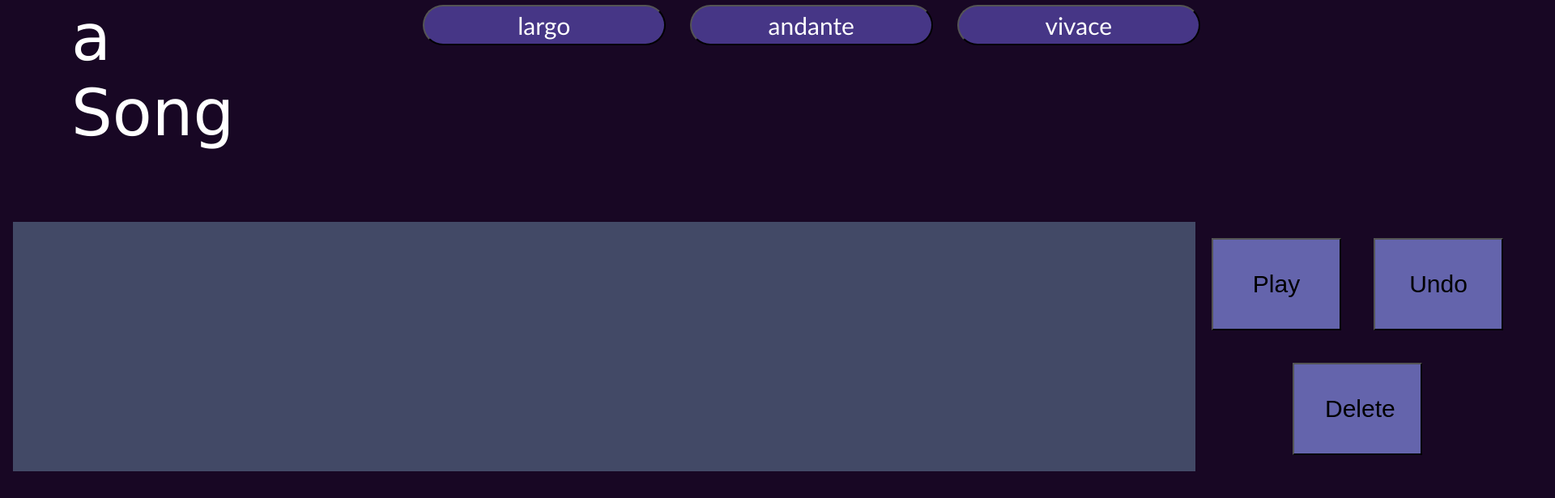
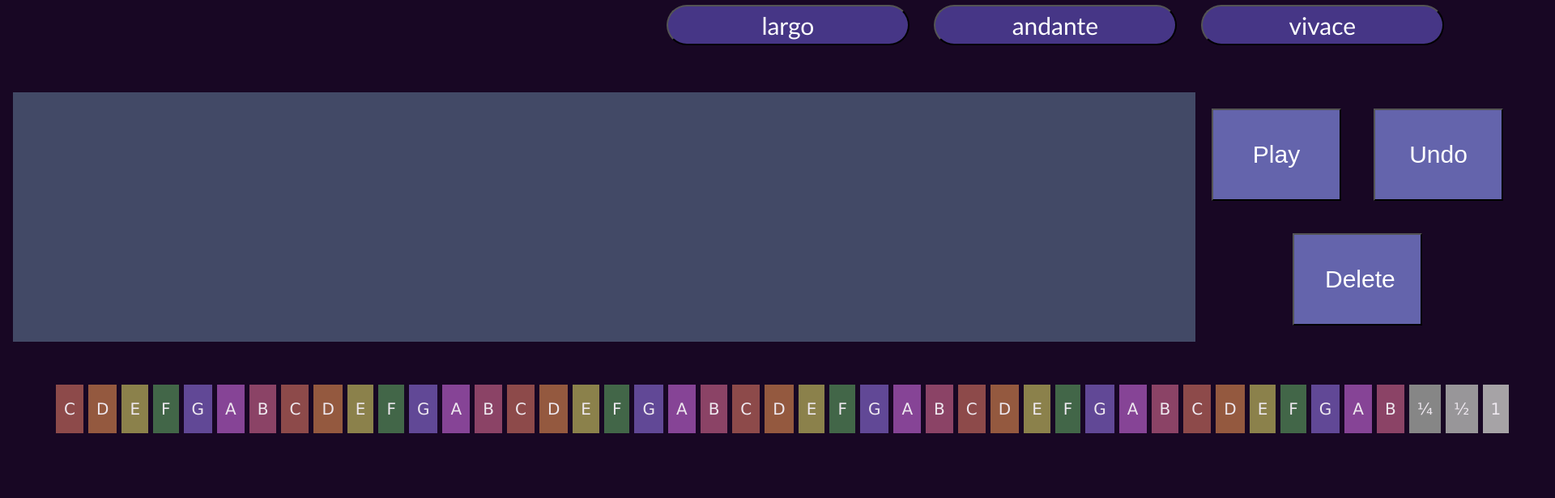
Before and after one commit to staten-island-tech/vue-reactivity-DariaG16, a Vue app in the folder vue-project/: page / in a window 1280 px wide. Shown: the part 181-796 px from the top of the page at 81% size, 1920 px wide, since content can reach past the window. Built offline with nearby package versions, Linux system fonts and the light colour scheme.

Commit message:
IM DONE I PROMISE

```diff
--- a/vue-project/src/App.vue
+++ b/vue-project/src/App.vue
@@ -62,64 +62,274 @@
       myAudio: [],
       sequence: [],
       notesArr: [
-        { note: "C", color: `#8D4A4A`, bacCo: `#3B2F51`, sound: `./C2.mp3` },
-        { note: "D", color: `#94593F`, bacCo: `#3B2F51`, sound: `./D2.mp3` },
-        { note: "E", color: `#8B814B`, bacCo: `#3B2F51`, sound: `./E2.mp3` },
-        { note: "F", color: `#426648`, bacCo: `#3B2F51`, sound: `./F2.mp3` },
-        { note: "G", color: `#614896`, bacCo: `#3B2F51`, sound: `./G2.mp3` },
-        { note: "A", color: `#864496`, bacCo: `#3B2F51`, sound: `./A2.mp3` },
-        { note: "B", color: `#8B4366`, bacCo: `#3B2F51`, sound: `./B2.mp3` },
-        { note: "C", color: `#8D4A4A`, bacCo: `#3B2F51`, sound: `./C3.mp3` },
-        { note: "D", color: `#94593F`, bacCo: `#3B2F51`, sound: `./D3.mp3` },
-        { note: "E", color: `#8B814B`, bacCo: `#3B2F51`, sound: `./E3.mp3` },
-        { note: "F", color: `#426648`, bacCo: `#3B2F51`, sound: `./F3.mp3` },
-        { note: "G", color: `#614896`, bacCo: `#3B2F51`, sound: `./G3.mp3` },
-        { note: "A", color: `#864496`, bacCo: `#3B2F51`, sound: `./A3.mp3` },
-        { note: "B", color: `#8B4366`, bacCo: `#3B2F51`, sound: `./B3.mp3` },
-        { note: "C", color: `#8D4A4A`, bacCo: `#3B2F51`, sound: `./C4.mp3` },
-        { note: "D", color: `#94593F`, bacCo: `#3B2F51`, sound: `./D4.mp3` },
-        { note: "E", color: `#8B814B`, bacCo: `#3B2F51`, sound: `./E4.mp3` },
-        { note: "F", color: `#426648`, bacCo: `#3B2F51`, sound: `./F4.mp3` },
-        { note: "G", color: `#614896`, bacCo: `#3B2F51`, sound: `./G4.mp3` },
-        { note: "A", color: `#864496`, bacCo: `#3B2F51`, sound: `./A4.mp3` },
-        { note: "B", color: `#8B4366`, bacCo: `#3B2F51`, sound: `./B4.mp3` },
-        { note: "C", color: `#8D4A4A`, bacCo: `#3B2F51`, sound: `./C5.mp3` },
-        { note: "D", color: `#94593F`, bacCo: `#3B2F51`, sound: `./D5.mp3` },
-        { note: "E", color: `#8B814B`, bacCo: `#3B2F51`, sound: `./E5.mp3` },
-        { note: "F", color: `#426648`, bacCo: `#3B2F51`, sound: `./F5.mp3` },
-        { note: "G", color: `#614896`, bacCo: `#3B2F51`, sound: `./G5.mp3` },
-        { note: "A", color: `#864496`, bacCo: `#3B2F51`, sound: `./A5.mp3` },
-        { note: "B", color: `#8B4366`, bacCo: `#3B2F51`, sound: `./B5.mp3` },
-        { note: "C", color: `#8D4A4A`, bacCo: `#3B2F51`, sound: `./C6.mp3` },
-        { note: "D", color: `#94593F`, bacCo: `#3B2F51`, sound: `./D6.mp3` },
-        { note: "E", color: `#8B814B`, bacCo: `#3B2F51`, sound: `./E6.mp3` },
-        { note: "F", color: `#426648`, bacCo: `#3B2F51`, sound: `./F6.mp3` },
-        { note: "G", color: `#614896`, bacCo: `#3B2F51`, sound: `./G6.mp3` },
-        { note: "A", color: `#864496`, bacCo: `#3B2F51`, sound: `./A6.mp3` },
-        { note: "B", color: `#8B4366`, bacCo: `#3B2F51`, sound: `./B6.mp3` },
-        { note: "C", color: `#8D4A4A`, bacCo: `#3B2F51`, sound: `./C7.mp3` },
-        { note: "D", color: `#94593F`, bacCo: `#3B2F51`, sound: `./D7.mp3` },
-        { note: "E", color: `#8B814B`, bacCo: `#3B2F51`, sound: `./E7.mp3` },
-        { note: "F", color: `#426648`, bacCo: `#3B2F51`, sound: `./F7.mp3` },
-        { note: "G", color: `#614896`, bacCo: `#3B2F51`, sound: `./G7.mp3` },
-        { note: "A", color: `#864496`, bacCo: `#3B2F51`, sound: `./A7.mp3` },
-        { note: "B", color: `#8B4366`, bacCo: `#3B2F51`, sound: `./B7.mp3` },
+        {
+          note: "C",
+          color: `#8D4A4A`,
+          bacCo: `#424966`,
+          sound: `./C2.mp3`,
+        },
+        {
+          note: "D",
+          color: `#94593F`,
+          bacCo: `#424966`,
+          sound: `./D2.mp3`,
+        },
+        {
+          note: "E",
+          color: `#8B814B`,
+          bacCo: `#424966`,
+          sound: `./E2.mp3`,
+        },
+        {
+          note: "F",
+          color: `#426648`,
+          bacCo: `#424966`,
+          sound: `./F2.mp3`,
+        },
+        {
+          note: "G",
+          color: `#614896`,
+          bacCo: `#424966`,
+          sound: `./G2.mp3`,
+        },
+        {
+          note: "A",
+          color: `#864496`,
+          bacCo: `#424966`,
+          sound: `./A2.mp3`,
+        },
+        {
+          note: "B",
+          color: `#8B4366`,
+          bacCo: `#424966`,
+          sound: `./B2.mp3`,
+        },
+        {
+          note: "C",
+          color: `#8D4A4A`,
+          bacCo: `#424966`,
+          sound: `./C3.mp3`,
+        },
+        {
+          note: "D",
+          color: `#94593F`,
+          bacCo: `#424966`,
+          sound: `./D3.mp3`,
+        },
+        {
+          note: "E",
+          color: `#8B814B`,
+          bacCo: `#424966`,
+          sound: `./E3.mp3`,
+        },
+        {
+          note: "F",
+          color: `#426648`,
+          bacCo: `#424966`,
+          sound: `./F3.mp3`,
+        },
+        {
+          note: "G",
+          color: `#614896`,
+          bacCo: `#424966`,
+          sound: `./G3.mp3`,
+        },
+        {
+          note: "A",
+          color: `#864496`,
+          bacCo: `#424966`,
+          sound: `./A3.mp3`,
+        },
+        {
+          note: "B",
+          color: `#8B4366`,
+          bacCo: `#424966`,
+          sound: `./B3.mp3`,
+        },
+        {
+          note: "C",
+          color: `#8D4A4A`,
+          bacCo: `#424966`,
+          sound: `./C4.mp3`,
+        },
+        {
+          note: "D",
+          color: `#94593F`,
+          bacCo: `#424966`,
+          sound: `./D4.mp3`,
+        },
+        {
+          note: "E",
+          color: `#8B814B`,
+          bacCo: `#424966`,
+          sound: `./E4.mp3`,
+        },
+        {
+          note: "F",
+          color: `#426648`,
+          bacCo: `#424966`,
+          sound: `./F4.mp3`,
+        },
+        {
+          note: "G",
+          color: `#614896`,
+          bacCo: `#424966`,
+          sound: `./G4.mp3`,
+        },
+        {
+          note: "A",
+          color: `#864496`,
+          bacCo: `#424966`,
+          sound: `./A4.mp3`,
+        },
+        {
+          note: "B",
+          color: `#8B4366`,
+          bacCo: `#424966`,
+          sound: `./B4.mp3`,
+        },
+        {
+          note: "C",
+          color: `#8D4A4A`,
+          bacCo: `#424966`,
+          sound: `./C5.mp3`,
+        },
+        {
+          note: "D",
+          color: `#94593F`,
+          bacCo: `#424966`,
+          sound: `./D5.mp3`,
+        },
+        {
+          note: "E",
+          color: `#8B814B`,
+          bacCo: `#424966`,
+          sound: `./E5.mp3`,
+        },
+        {
+          note: "F",
+          color: `#426648`,
+          bacCo: `#424966`,
+          sound: `./F5.mp3`,
+        },
+        {
+          note: "G",
+          color: `#614896`,
+          bacCo: `#424966`,
+          sound: `./G5.mp3`,
+        },
+        {
+          note: "A",
+          color: `#864496`,
+          bacCo: `#424966`,
+          sound: `./A5.mp3`,
+        },
+        {
+          note: "B",
+          color: `#8B4366`,
+          bacCo: `#424966`,
+          sound: `./B5.mp3`,
+        },
+        {
+          note: "C",
+          color: `#8D4A4A`,
+          bacCo: `#424966`,
+          sound: `./C6.mp3`,
+        },
+        {
+          note: "D",
+          color: `#94593F`,
+          bacCo: `#424966`,
+          sound: `./D6.mp3`,
+        },
+        {
+          note: "E",
+          color: `#8B814B`,
+          bacCo: `#424966`,
+          sound: `./E6.mp3`,
+        },
+        {
+          note: "F",
+          color: `#426648`,
+          bacCo: `#424966`,
+          sound: `./F6.mp3`,
+        },
+        {
+          note: "G",
+          color: `#614896`,
+          bacCo: `#424966`,
+          sound: `./G6.mp3`,
+        },
+        {
+          note: "A",
+          color: `#864496`,
+          bacCo: `#424966`,
+          sound: `./A6.mp3`,
+        },
+        {
+          note: "B",
+          color: `#8B4366`,
+          bacCo: `#424966`,
+          sound: `./B6.mp3`,
+        },
+        {
+          note: "C",
+          color: `#8D4A4A`,
+          bacCo: `#424966`,
+          sound: `./C7.mp3`,
+        },
+        {
+          note: "D",
+          color: `#94593F`,
+          bacCo: `#424966`,
+          sound: `./D7.mp3`,
+        },
+        {
+          note: "E",
+          color: `#8B814B`,
+          bacCo: `#424966`,
+          sound: `./E7.mp3`,
+        },
+        {
+          note: "F",
+          color: `#426648`,
+          bacCo: `#424966`,
+          sound: `./F7.mp3`,
+        },
+        {
+          note: "G",
+          color: `#614896`,
+          bacCo: `#424966`,
+          sound: `./G7.mp3`,
+        },
+        {
+          note: "A",
+          color: `#864496`,
+          bacCo: `#424966`,
+          sound: `./A7.mp3`,
+        },
+        {
+          note: "B",
+          color: `#8B4366`,
+          bacCo: `#424966`,
+          sound: `./B7.mp3`,
+        },
         {
           note: "¼",
           color: `#868686`,
-          bacCo: `#3B2F51`,
+          bacCo: `#424966`,
           sound: `./quarterPause.mp4`,
         },
         {
           note: "½",
           color: `#989699`,
-          bacCo: `#3B2F51`,
+          bacCo: `#424966`,
           sound: `./halfPause.mp4`,
         },
         {
           note: "1",
           color: `#A6A3A6`,
-          bacCo: `#3B2F51`,
+          bacCo: `#424966`,
           sound: `./wholePause.mp4`,
         },
       ],
@@ -127,7 +337,7 @@
     };
   },
   methods: {
-    pushInArr(n) {
+    pushInArr(n, i) {
       this.sequence.push(n);
       this.myAudio.push(new Audio(n.sound));
       console.log(this.myAudio);
@@ -140,11 +350,10 @@
       });
       this.sequence.forEach(async (note, index) => {
         setTimeout(function () {
-          note.bacCo = "#ADD8E6";
+          note.bacCo = "#FFFFFF90";
         }, index * this.measure);
       });
     },
-
     undo: function () {
       this.myAudio.pop();
       this.sequence.pop();
@@ -172,23 +381,8 @@
   background-color: #424966;
   width: 1400px;
   margin: 10 10px;
-  padding: 80px 30px 80px;
+  padding: 80px 30px;
   flex-wrap: wrap;
-}
-header {
-  display: flex;
-}
-body {
-  display: flex;
-  flex-wrap: wrap;
-}
-h1 {
-  font-family: "Lucida Sans", "Lucida Sans Regular", "Lucida Grande",
-    "Lucida Sans Unicode", Geneva, Verdana, sans-serif;
-  margin: 5rem;
-  font-size: 80px;
-  color: white;
-  font-weight: 550;
 }
 #middle {
   display: flex;
--- a/vue-project/src/assets/base.css
+++ b/vue-project/src/assets/base.css
@@ -1,14 +1,18 @@
-/* color palette from <https://github.com/vuejs/theme> */
-:root {
-}
-
-/* semantic color variables for this project */
-:root {
-}
-
-@media (prefers-color-scheme: dark) {
-}
-
 body {
   background-color: #180724;
 }
+header {
+  display: flex;
+}
+body {
+  display: flex;
+  flex-wrap: wrap;
+}
+h1 {
+  font-family: "Lucida Sans", "Lucida Sans Regular", "Lucida Grande",
+    "Lucida Sans Unicode", Geneva, Verdana, sans-serif;
+  margin: 5rem;
+  font-size: 80px;
+  color: white;
+  font-weight: 550;
+}
--- a/vue-project/src/components/currentSong.vue
+++ b/vue-project/src/components/currentSong.vue
@@ -9,17 +9,18 @@
 </script>
 
 <style scoped>
-#currentSong {
-}
 h2 {
   display: inline;
   font-family: "Lucida Sans", "Lucida Sans Regular", "Lucida Grande",
     "Lucida Sans Unicode", Geneva, Verdana, sans-serif;
-  font-size: 50px;
-
+  font-size: 60px;
   font-weight: 550;
-  margin: 20px;
-  padding: 15px;
+  margin: 5px;
+  padding: 0px 30px;
   height: 60px;
+  font-weight: bold;
+  filter: drop-shadow(16px 10px 20px #180724);
+  filter: brightness(2);
+  filter: contrast(2);
 }
 </style>
--- a/vue-project/src/components/measures.vue
+++ b/vue-project/src/components/measures.vue
@@ -12,8 +12,11 @@
   text-align: center;
   border-radius: 30px;
   margin: 0px 15px;
-
   padding: 0;
   font: inherit;
+  transition: 1s;
+}
+button:hover {
+  background-color: rgba(162, 141, 255, 0.788);
 }
 </style>
--- a/vue-project/src/components/notes.vue
+++ b/vue-project/src/components/notes.vue
@@ -13,11 +13,17 @@
   cursor: pointer;
   display: block;
   text-align: center;
+  height: 60px;
   padding: 10px;
   font-family: "Lucida Sans", "Lucida Sans Regular", "Lucida Grande",
     "Lucida Sans Unicode", Geneva, Verdana, sans-serif;
-  font-size: 15px;
+  font-size: 20px;
   color: #eee8ef;
   margin: 3px;
+  border: none;
+  transition: 1s;
+}
+button:hover {
+  filter: brightness(2);
 }
 </style>
--- a/vue-project/src/components/playBtn.vue
+++ b/vue-project/src/components/playBtn.vue
@@ -9,11 +9,15 @@
 <style scoped>
 button {
   background-color: rgb(100, 100, 172);
-
+  color: white;
   width: 160px;
   font-size: 30px;
   margin: 20px;
   padding: 38px;
   text-align: center;
+  transition: 0.5s;
+}
+button:hover {
+  background-color: rgb(135, 135, 235);
 }
 </style>
```
